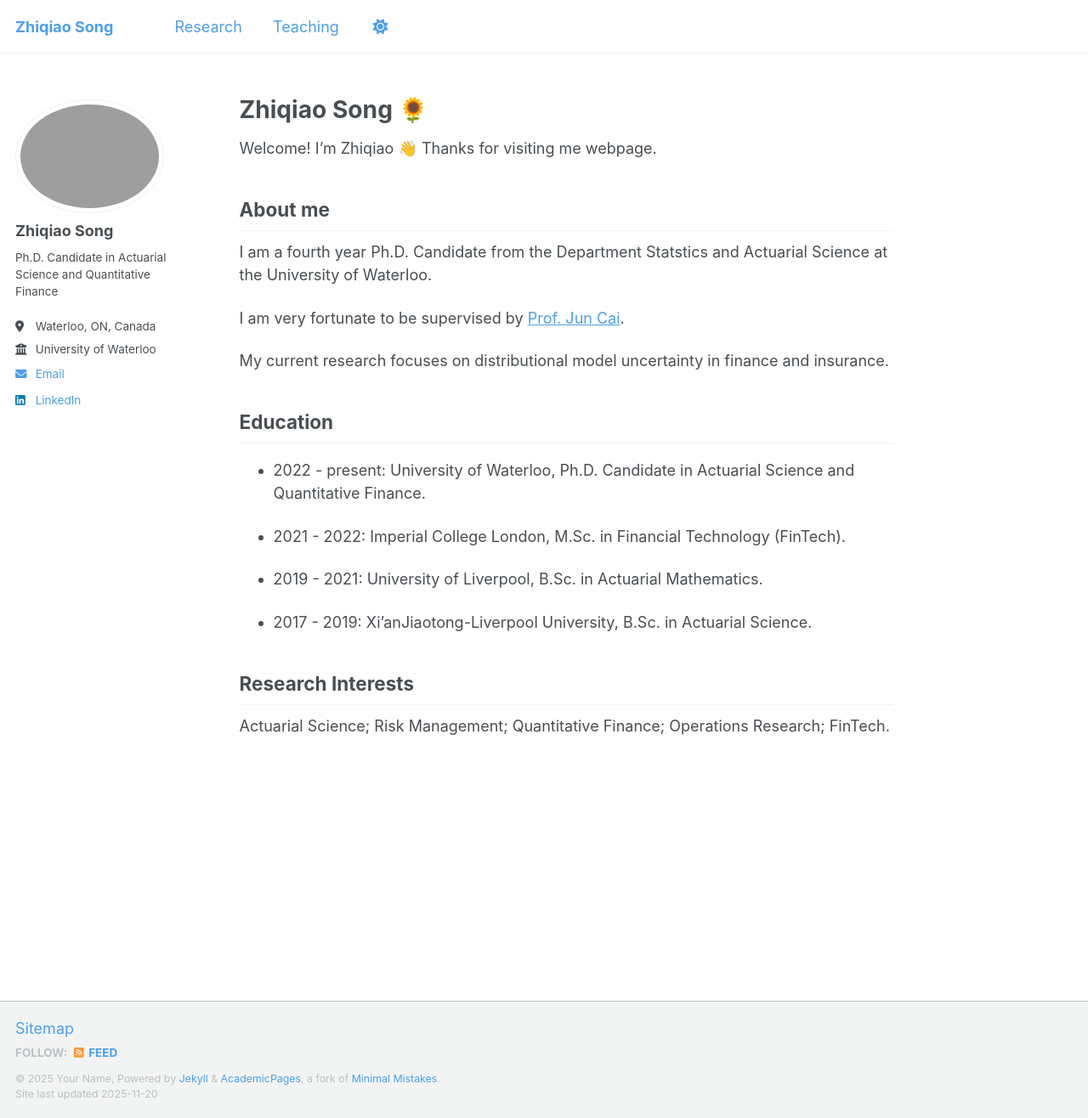
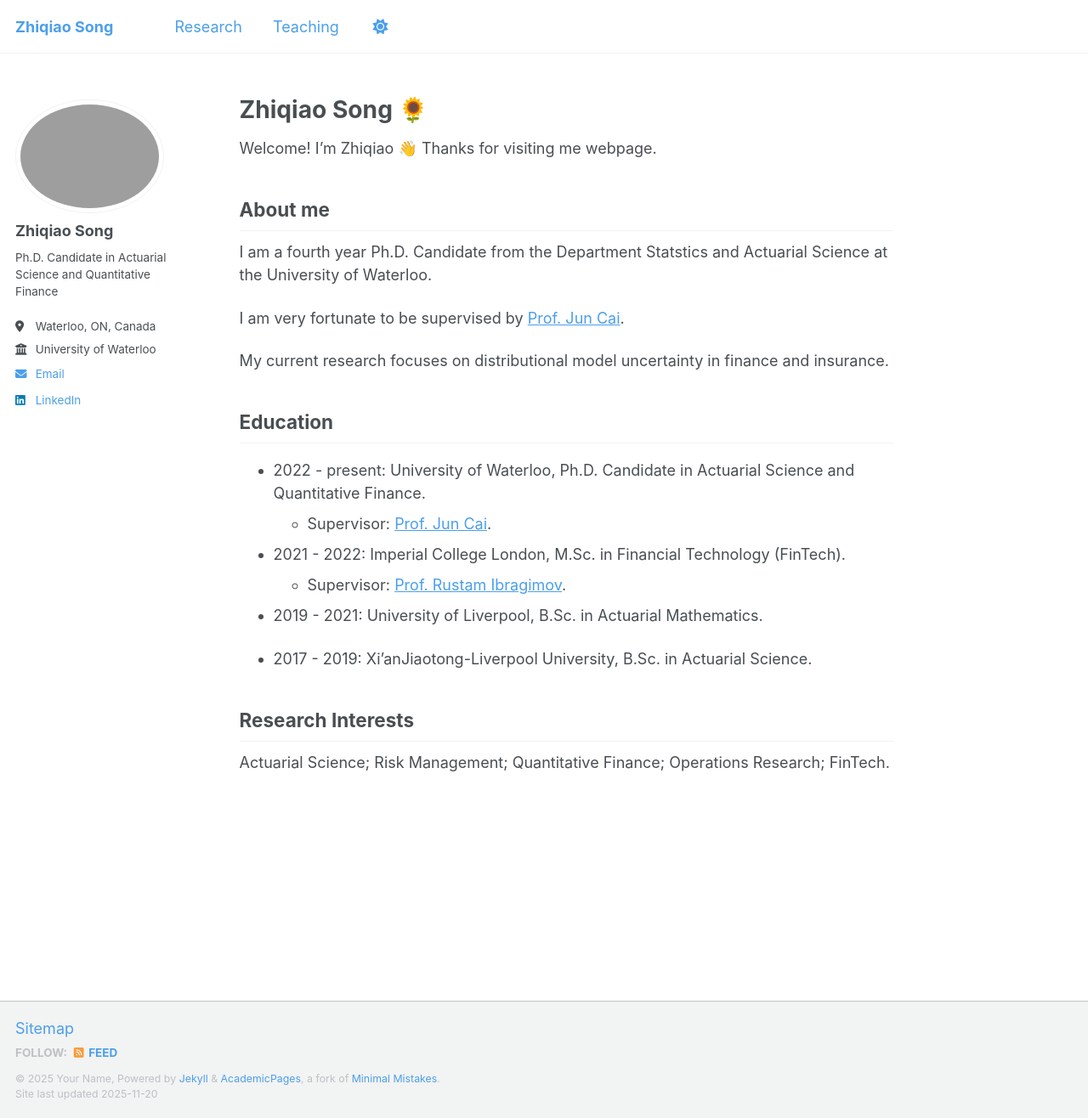
Before and after one commit to ZhiqiaoSong/zhiqiaosong.github.io, a Jekyll site: the page built from _pages/about.md, in a window 1280 px wide and 1316 px high. Shown: the whole window at 85% size. Built offline with Jekyll 4.4.1, drawn with Linux system fonts in a browser that asks for light colours; a script that is not in the unit is left out.

Commit message:
Update about.md

```diff
--- a/_pages/about.md
+++ b/_pages/about.md
@@ -24,8 +24,10 @@ My current research focuses on distributional model uncertainty in finance and i
 ## Education
 
 * 2022 - present: University of Waterloo, Ph.D. Candidate in Actuarial Science and Quantitative Finance.
+  * Supervisor: [Prof. Jun Cai](https://sas.uwaterloo.ca/~jcai/).
 
 * 2021 - 2022: Imperial College London, M.Sc. in Financial Technology (FinTech).
+  * Supervisor: [Prof. Rustam Ibragimov](https://profiles.imperial.ac.uk/i.rustam).
 
 * 2019 - 2021: University of Liverpool, B.Sc. in Actuarial Mathematics.
 
```
